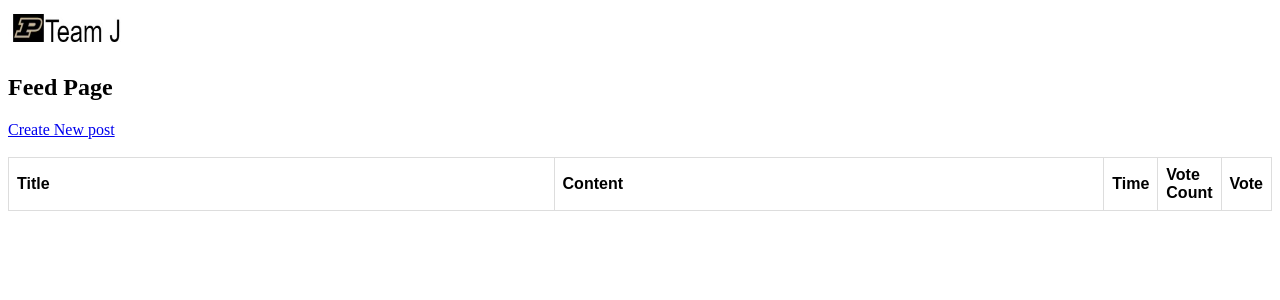
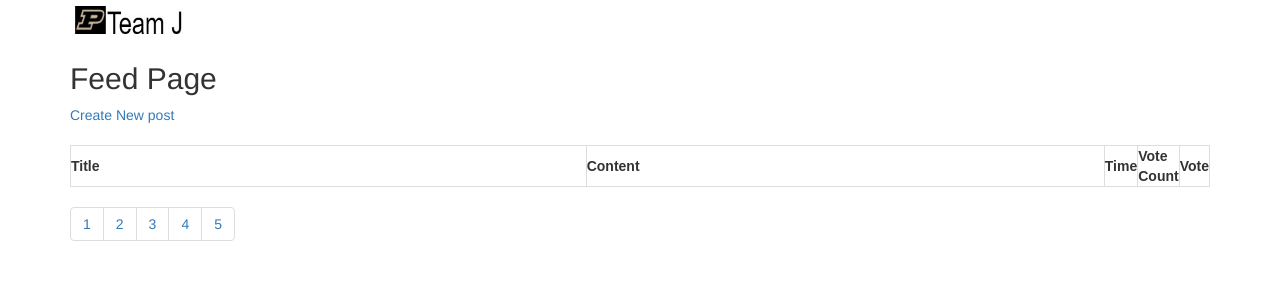
Before and after one commit to jojimmy1/Team-J-Project, a Flask app: template templates/view3.html in a window 1280 px wide. Shown: the top 300 px of the page. Run offline with Flask 2, Linux system fonts and the light colour scheme; the template is opened without the code that fills it, so the values that code supplies are empty; some libraries are stand-ins or nearby versions.

Commit message:
Added pagination to feed page
on to profile page next

```diff
--- a/main.py
+++ b/main.py
@@ -41,7 +41,7 @@ def submit_form():
     check1 = (c.execute("SELECT hashcode from users where userID = ?", (userID,)).fetchall())
     if (check1 != []):
         hashcode = check1[0][0]
-        url1 = f"/{hashcode}/feed"
+        url1 = f"/{hashcode}/feed/1"
         return redirect(url1)
 
     print('Hashcode: ' + str(hashcode))
@@ -54,7 +54,7 @@ def submit_form():
         c.execute('INSERT INTO users VALUES(?, ?, ?, ?,?)', user)
     conn.commit()
     # return "User has been created." # TODO: this should link to Feed page
-    url1 = f"/{hashcode}/feed"
+    url1 = f"/{hashcode}/feed/1"
     return redirect(url1)
 
 @app.route("/<hashedcode>/create", methods=['GET', 'POST'])
@@ -174,6 +174,37 @@ def feedpage(hashedcode):
     print(db_dict)
     return flask.render_template('view3.html', data = db_dict, hashedcode = hashedcode, name2 = name2)
 
+# Feed page using pagination
+@app.route("/<hashedcode>/feed/<pagenum>", methods=['GET', 'POST'])
+def feedpage_pagination(hashedcode, pagenum):
+    db_dict = {}
+    conn = sqlite3.connect('static/data/database.db')
+    c = conn.cursor()
+
+    #get id
+    id = (c.execute("SELECT * from users where hashcode = ?", (hashedcode,)).fetchall())
+    # list of tuple
+    id = id[0][2]
+
+    name1 = (c.execute("SELECT first_name,last_name from users WHERE userID = ?", (id,)).fetchall())
+    name2 = name1[0][0] + ' ' + name1[0][1]
+    print(name2)
+
+    offset = (int(pagenum) - 1) * 5
+    print(f'Offset = {offset}')
+
+    fetchall = (c.execute("SELECT title,content,post_id,vote_count,create_time from posts WHERE userID != ? ORDER BY create_time DESC LIMIT 5 OFFSET ?", (id,offset)).fetchall())
+    for element in (fetchall):
+        timeget = datetime.strptime(element[4], "%Y-%m-%d %H:%M:%S.%f")
+        now1 = datetime.now()
+        diff1 = now1 - timeget
+        daysec = 24 * 60 * 60 * (diff1.days)
+        totalsec = daysec + diff1.seconds
+        half60 = totalsec / 60 / 60
+        half30 = 0.5*round(half60/0.5)
+        db_dict.update({(element[0],element[2]): (element[1],element[3],half30)})
+    print(db_dict)
+    return flask.render_template('view3.html', data = db_dict, hashedcode = hashedcode, name2 = name2, pagenum = pagenum)
 
 @app.route('/vote', methods=['POST'])
 def vote1():
--- a/templates/create_post.html
+++ b/templates/create_post.html
@@ -9,7 +9,7 @@
 <link rel="stylesheet" href="https://maxcdn.bootstrapcdn.com/bootstrap/3.4.1/css/bootstrap.min.css">
 </head>
 <body>
-<a href="/{{hashedcode}}/feed">
+<a href="/{{hashedcode}}/feed/1">
 <img src="{{ url_for('static', filename='../static/pic/logo.jpg') }}" alt="logo" style="width:120px;height:42px;">
 </a>
 <a href="/{{hashedcode}}/profile" style="float:right">{{name2}}</a>
--- a/templates/view3.html
+++ b/templates/view3.html
@@ -72,9 +72,16 @@ $(document).ready(function() {
 <!-- } -->
 <!-- </style> -->
 {% endfor %}
+<meta charset="utf-8">
+<meta name="viewport" content="width=device-width, initial-scale=1">
+<link rel="stylesheet" href="https://maxcdn.bootstrapcdn.com/bootstrap/3.4.1/css/bootstrap.min.css">
 </head>
+
 <body>
-<a href="/{{hashedcode}}/feed">
+
+<div class="container">
+
+<a href="/{{hashedcode}}/feed/1">
 <img src="{{ url_for('static', filename='../static/pic/logo.jpg') }}" alt="logo" style="width:120px;height:42px;">
 </a>
 <a href="/{{hashedcode}}/profile" style="float:right">{{name2}}</a>
@@ -116,5 +123,17 @@ $(document).ready(function() {
 {% endfor %}
 </table>
 
+<nav aria-label="Page navigation" style="justify-content: center;">
+	<ul class="pagination justify-content-end" style="justify-content: center;">
+	  <li class="page-item"><a class="page-link" href="/{{hashedcode}}/feed/1">1</a></li>
+	  <li class="page-item"><a class="page-link" href="/{{hashedcode}}/feed/2">2</a></li>
+	  <li class="page-item"><a class="page-link" href="/{{hashedcode}}/feed/3">3</a></li>
+	  <li class="page-item"><a class="page-link" href="/{{hashedcode}}/feed/4">4</a></li>
+	  <li class="page-item"><a class="page-link" href="/{{hashedcode}}/feed/5">5</a></li>
+	</ul>
+  </nav>
+
+</div>
+
 </body>
 </html>
--- a/templates/view_post.html
+++ b/templates/view_post.html
@@ -12,7 +12,7 @@
 </head>
 
 <body>
-<a href="/{{hashedcode}}/feed">
+<a href="/{{hashedcode}}/feed/1">
 <img src="{{ url_for('static', filename='../static/pic/logo.jpg') }}" alt="logo" style="width:120px;height:42px;">
 </a>
 <a href="/{{hashedcode}}/profile" style="float:right">{{name2}}</a>
```
Also changed, not shown: templates/view2.html (+5 -5 lines), static/data/database.db.
